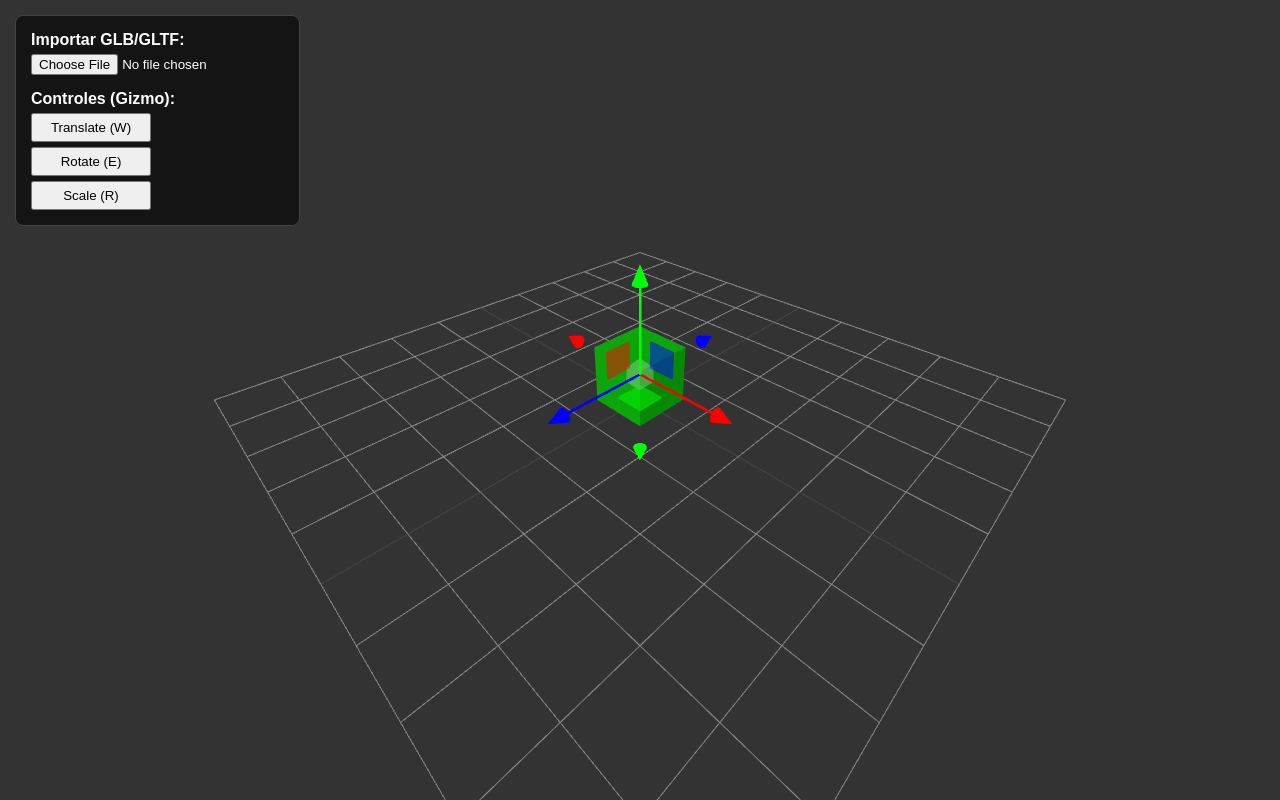
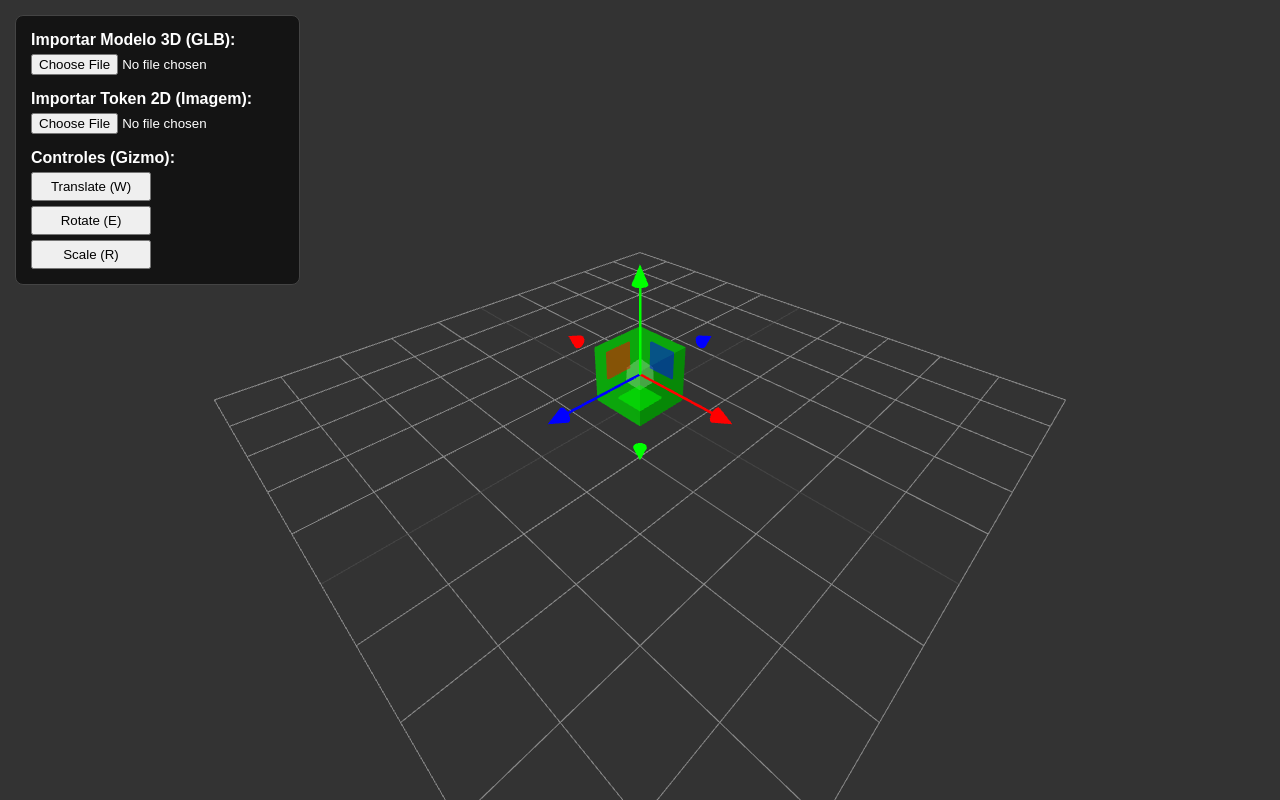
Before and after one commit to LUDUSPROJECT/l3d, a plain HTML site: page index.html in a window 1280 px wide. Drawn offline with nearby package versions, Linux system fonts and the light colour scheme; animation ran at ten frames a second.

Commit message:
Update index.html

```diff
--- a/index.html
+++ b/index.html
@@ -3,14 +3,17 @@
 <head>
     <meta charset="UTF-8">
     <meta name="viewport" content="width=device-width, initial-scale=1.0">
-    <title>Three.js Editor Básico</title>
+    <title>Three.js VTT Básico</title>
     <link rel="stylesheet" href="style.css">
 </head>
 <body>
 
     <div id="ui-container">
-        <label for="fileInput">Importar GLB/GLTF:</label>
+        <label for="fileInput">Importar Modelo 3D (GLB):</label>
         <input type="file" id="fileInput" accept=".glb,.gltf">
+
+        <label for="imageInput">Importar Token 2D (Imagem):</label>
+        <input type="file" id="imageInput" accept="image/png, image/jpeg">
 
         <div id="gizmo-controls">
             <p>Controles (Gizmo):</p>
```
